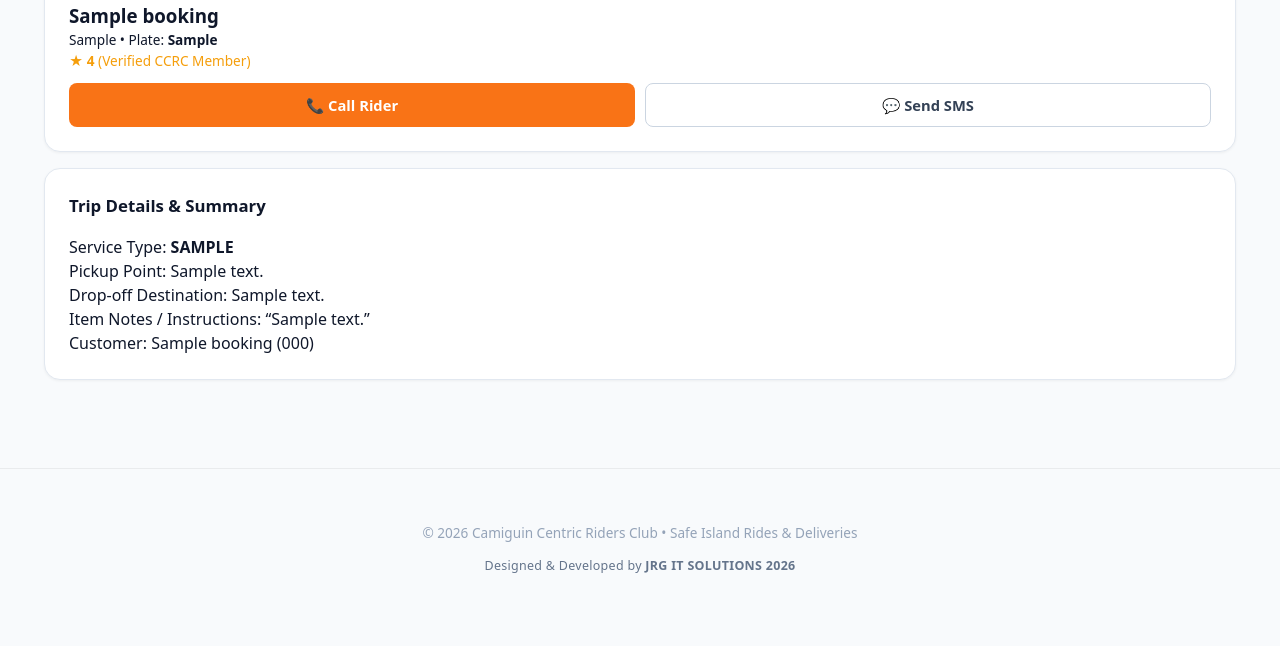
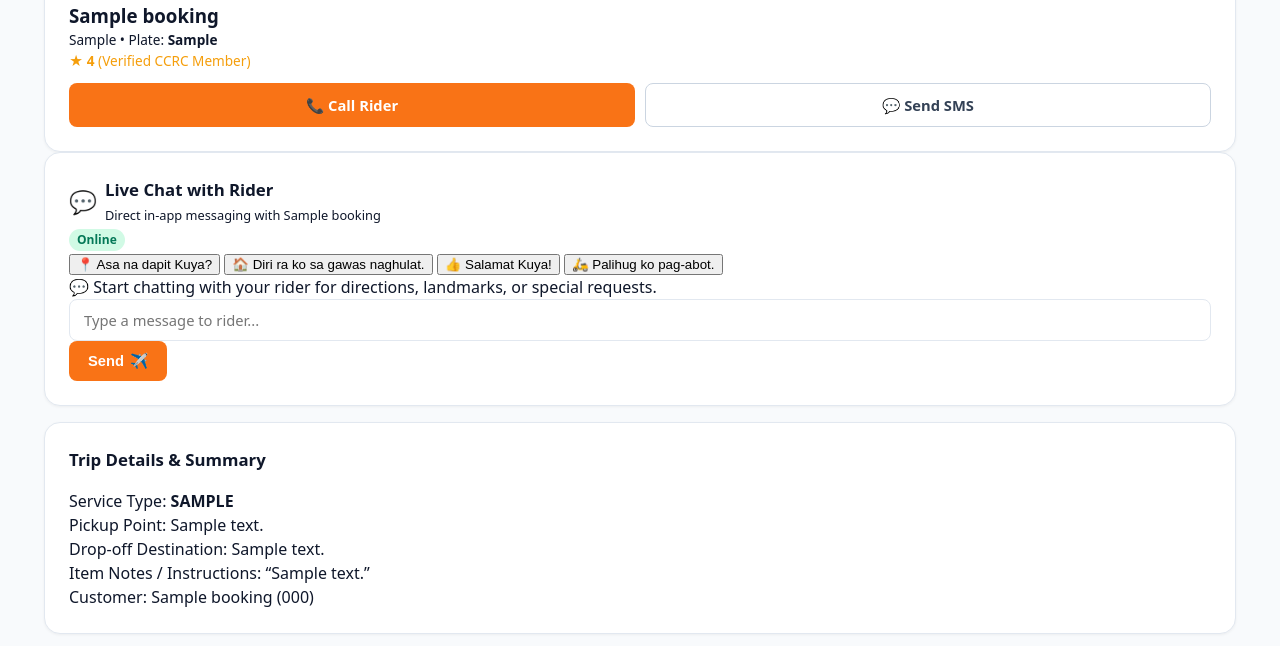
Before and after one commit to Junfols/camiguin-centric-riders-club, a Flask app: template templates/track.html in a window 1280 px wide. Shown: the part 723-1369 px from the top of the page. Before the commit the page ends 1296 px from the top, so only its background shows below. Run offline with Flask 3, Linux system fonts and the light colour scheme; data comes from the database, SQL or seed files in the repository; the template is opened without the code that fills it: most values are stand-ins (such as "Sample title", 1, 10 or a date in 2020); some libraries are stand-ins or nearby versions.

Commit message:
feat: add in-app live chat card to tracking page (track.html)

```diff
--- a/templates/track.html
+++ b/templates/track.html
@@ -81,6 +81,46 @@
     </div>
   </div>
 
+
+  <!-- Live In-App Chat with Assigned Rider -->
+  <div class="card chat-card" id="chat-section">
+    <div class="chat-header">
+      <div style="display:flex;align-items:center;gap:8px;">
+        <span style="font-size:1.4rem;">💬</span>
+        <div>
+          <h3 style="margin:0;font-size:1.05rem;">Live Chat with Rider</h3>
+          <span class="chat-subtitle text-muted" id="chat-rider-status-text" style="font-size:0.8rem;">
+            Direct in-app messaging with {{ booking.rider_name or 'your assigned driver' }}
+          </span>
+        </div>
+      </div>
+      <span class="badge badge-success" id="chat-online-badge">Online</span>
+    </div>
+
+    <!-- Quick Canned Replies for Customer -->
+    <div class="canned-replies" id="customer-canned-replies">
+      <button type="button" class="canned-btn" data-msg="Asa na dapit Kuya?">📍 Asa na dapit Kuya?</button>
+      <button type="button" class="canned-btn" data-msg="Diri ra ko sa gawas naghulat Kuya.">🏠 Diri ra ko sa gawas naghulat.</button>
+      <button type="button" class="canned-btn" data-msg="Salamat Kuya!">👍 Salamat Kuya!</button>
+      <button type="button" class="canned-btn" data-msg="Palihug ko pag-abot Kuya.">🛵 Palihug ko pag-abot.</button>
+    </div>
+
+    <!-- Messages Container -->
+    <div class="chat-messages" id="chat-messages-box">
+      <div class="chat-empty-hint" id="chat-empty-hint">
+        <span>💬 Start chatting with your rider for directions, landmarks, or special requests.</span>
+      </div>
+    </div>
+
+    <!-- Input Form -->
+    <form class="chat-input-bar" id="chat-form">
+      <input type="text" id="chat-input-field" placeholder="Type a message to rider..." maxlength="300" autocomplete="off" required>
+      <button type="submit" id="chat-send-btn" class="btn btn-primary chat-send-btn" title="Send message">
+        <span>Send</span> ✈️
+      </button>
+    </form>
+  </div>
+
   <!-- Trip Details Card -->
   <div class="card" style="margin-top:1rem;">
     <h3 style="margin-top:0;font-size:1.05rem;">Trip Details &amp; Summary</h3>
```
